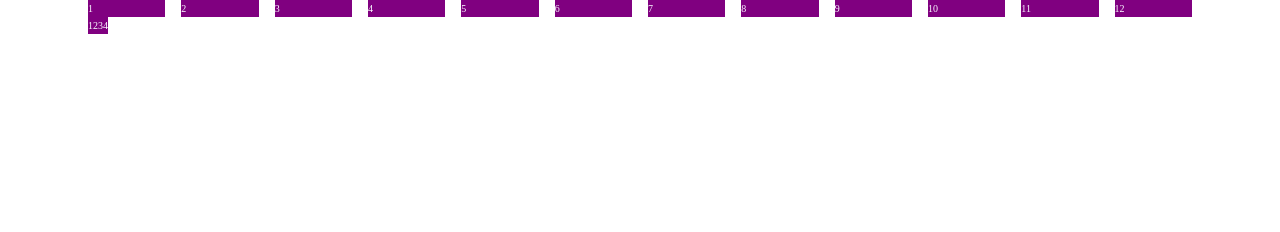
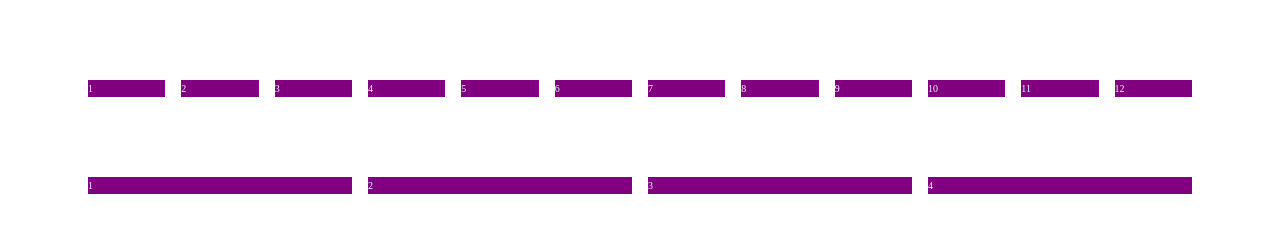
Before and after one commit to yungshun317/sass-rwd-flexbox, a website: page index.html in a window 1280 px wide. Drawn offline with Linux system fonts and the light colour scheme.

Commit message:
[FEAT] Reduce to 3 items per row when the screen size becomes smaller than 1024 pixels

```diff
--- a/index.html
+++ b/index.html
@@ -15,7 +15,7 @@
 </head>
 <body>
 <main>
-  <section class="section--s1">
+  <section class="section">
     <div class="container">
       <div class="item item__1-of-12 item__1-of-4-s item--i1">1</div>
       <div class="item item__1-of-12 item__1-of-4-s item--i2">2</div>
@@ -32,12 +32,12 @@
     </div>
   </section>
 
-  <section class="section--s2">
+  <section class="section">
     <div class="container">
-      <div class="item item__1-of-4 item--i1">1</div>
-      <div class="item item__1-of-4 item--i2">2</div>
-      <div class="item item__1-of-4 item--i3">3</div>
-      <div class="item item__1-of-4 item--i4">4</div>
+      <div class="item item__1-of-4 item__1-of-3-m item--i1">1</div>
+      <div class="item item__1-of-4 item__1-of-3-m item--i2">2</div>
+      <div class="item item__1-of-4 item__1-of-3-m item--i3">3</div>
+      <div class="item item__1-of-4 item__1-of-3-m item--i4">4</div>
     </div>
   </section>
 
--- a/sass/layout/_grid.scss
+++ b/sass/layout/_grid.scss
@@ -40,6 +40,20 @@
       }
     }
 
+    &__1-of-4 {
+      // Column width
+      flex: 0 0 calc((100% - 3 * #{$gutter-horizontal}) / 4);
+
+      // Gutter
+      &:not(:nth-child(4n)) {
+        margin-right: $gutter-horizontal;
+
+        @include respond(m) {
+          margin-right: 0;
+        }
+      }
+    }
+
     &__1-of-4-s {
       @include respond(s) {
         // Column width
@@ -51,5 +65,17 @@
         }
       }
     }
+
+    &__1-of-3-m {
+      @include respond(m) {
+        // Column width
+        flex: 0 0 calc((100% - 2 * #{$gutter-horizontal}) / 3);
+
+        // Gutter
+        &:not(:nth-child(3n)) {
+          margin-right: $gutter-horizontal;
+        }
+      }
+    }
   }
 }
--- a/sass/pages/_home.scss
+++ b/sass/pages/_home.scss
@@ -0,0 +1,3 @@
+.section {
+  margin: 8rem auto 8rem auto;
+}
```
Also changed, not shown: css/style.css.
